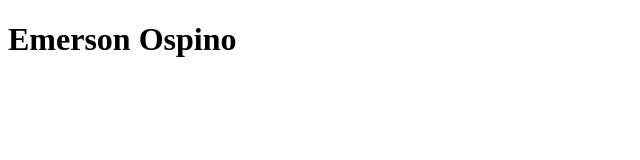
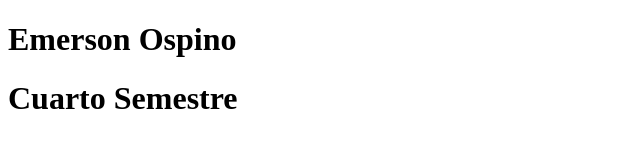
Before and after one commit to Eospino2025/TAREA_10_03_25, a plain HTML site: page index.html in a window 1280 px wide. Shown: the whole page, without its empty margins (0-640 px from the left). Drawn offline with Linux system fonts and the light colour scheme.

Commit message:
Semestre

```diff
--- a/index.html
+++ b/index.html
@@ -7,5 +7,6 @@
 </head>
 <body>
     <h1>Emerson Ospino</h1>
+    <h1>Cuarto Semestre</h1>
 </body>
 </html>
```
